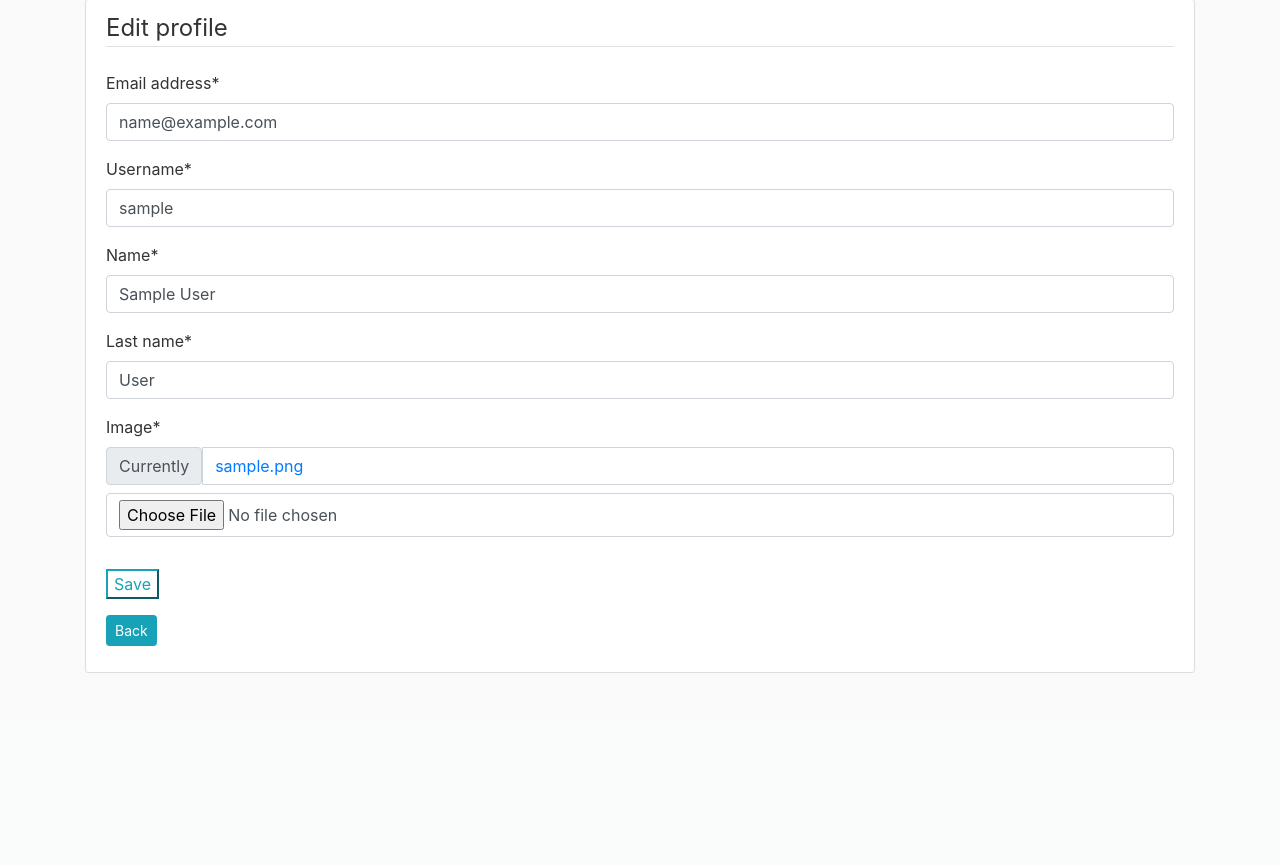
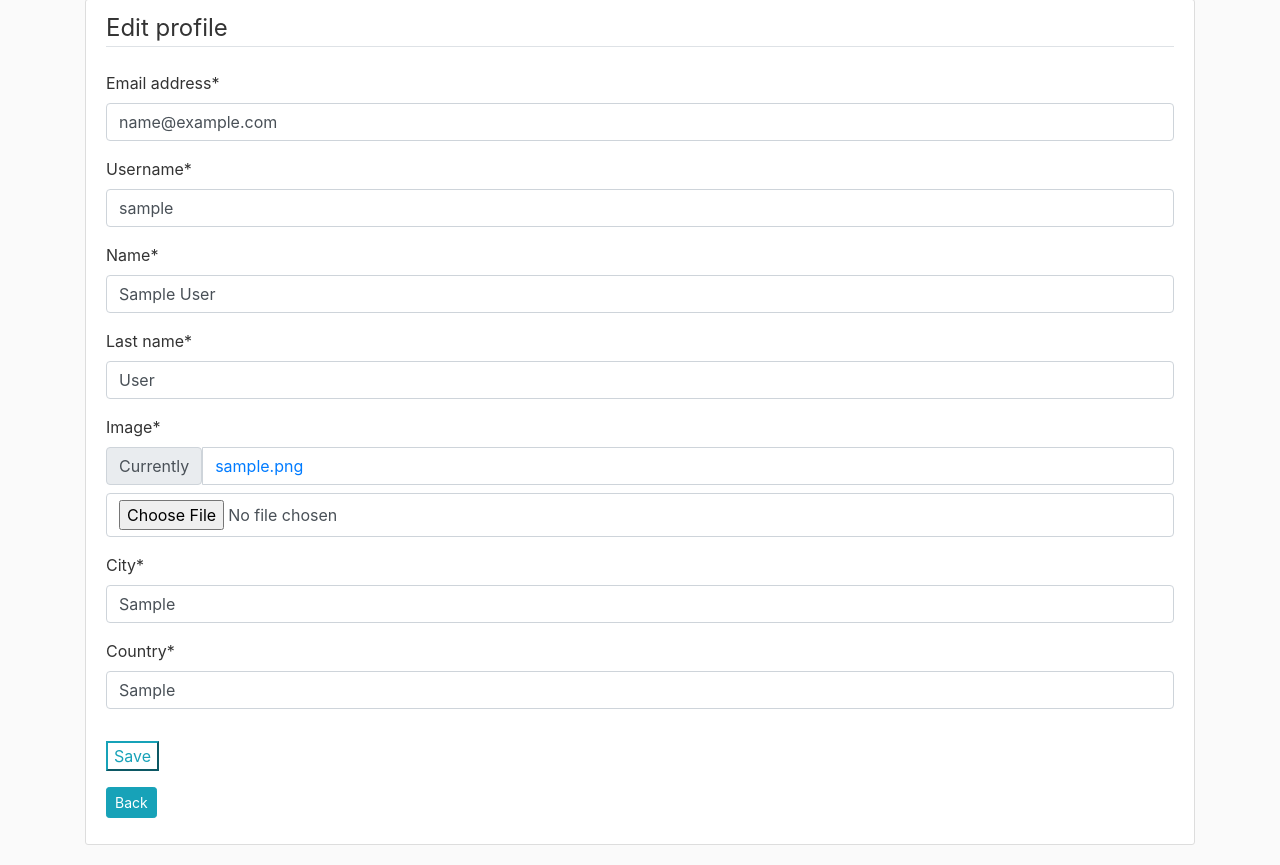
Before and after one commit to SkuratovichA/conference-hub, a Django app: page /profile/edit_profile in a window 1280 px wide. Shown: the part 81-946 px from the top of the page. Before the commit the page ends 754 px from the top, so only its background shows below. Run offline with Django 4.2, Linux system fonts and the light colour scheme; a user stored in the database is signed in; tables that the repository leaves empty hold one stand-in row (values such as "Sample post"); some libraries are stand-ins or nearby versions.

Commit message:
add dummy address fields

```diff
--- /dev/null
+++ b/conference_hub/forms/__init__.py
@@ -0,0 +1 @@
+from .forms import AddressForm
--- a/requirements.txt
+++ b/requirements.txt
@@ -6,6 +6,7 @@ Django==4.1.2
 django-address==0.2.8
 django-address-model==1.0.4
 django-crispy-forms @ git+https://github.com/django-crispy-forms/django-crispy-forms@165e2b6d428ae70787635c35a2074492de6fc1c7
+django-environ==0.9.0
 django-money==3.0.0
 django-nose==1.4.7
 mysqlclient==2.1.1
--- a/users/forms/__init__.py
+++ b/users/forms/__init__.py
@@ -1,4 +1,4 @@
 from .conferenceuser import ConferenceUserSignupForm, ConferenceUserUpdateForm, ConferenceUserSigninForm
 from .organization import OrganizationSignupForm, OrganizationUpdateForm
 from .researcher import ResearcherSignupForm, ResearcherUpdateForm
-from .profile import *
+from .profile import ProfileUpdateForm
--- a/users/forms/conferenceuser.py
+++ b/users/forms/conferenceuser.py
@@ -1,9 +1,9 @@
+from users.auth_backend import ConferenceAuthenticationForm
 from django.contrib.auth.forms import UserCreationForm
 from django.utils.translation import gettext_lazy as _
+from django.contrib.auth import views as views
 from users.models import ConferenceUserModel
 from django import forms
-from users.auth_backend import ConferenceAuthenticationForm
-from django.contrib.auth import views as views
 
 
 class ConferenceUserUpdateForm(forms.ModelForm):
--- a/users/forms/profile.py
+++ b/users/forms/profile.py
@@ -5,7 +5,23 @@ from django import forms
 # TODO 8: add different forms for different types of users (move them to appropriate files)
 
 class ProfileUpdateForm(forms.ModelForm):
+    city = forms.CharField(
+        widget=forms.TextInput(attrs={
+            'autocomplete': 'city',
+            'type': 'city',
+        }),
+        max_length=128,
+        min_length=1
+    )
+    country = forms.CharField(
+        widget=forms.TextInput(attrs={
+            'autocomplete': 'country',
+            'type': 'country',
+        }),
+        max_length=128,
+        min_length=1
+    )
 
     class Meta:
         model = ProfileModel
-        fields = ('image', )
+        fields = ('image', 'city', 'country')
--- a/users/models/__init__.py
+++ b/users/models/__init__.py
@@ -3,4 +3,3 @@ from .organization import OrganizationModel
 from .managers import ConferenceUserManager
 from .researcher import ResearcherModel
 from .profile import ProfileModel
-from .models import *
--- a/users/models/conferenceuser.py
+++ b/users/models/conferenceuser.py
@@ -1,6 +1,6 @@
 from django.contrib.auth.models import AbstractBaseUser, PermissionsMixin
 from django.utils.translation import gettext_lazy as _
-from .managers import ConferenceUserManager
+from users.models.managers import ConferenceUserManager
 from django.core.mail import send_mail
 from django.utils import timezone
 from django.db import models
@@ -21,8 +21,6 @@ class ConferenceUserModel(AbstractBaseUser, PermissionsMixin):
     is_organization = models.BooleanField(default=False)
     is_verified = models.BooleanField(default=False)
     date_joined = models.DateTimeField("date joined", default=timezone.now)
-    # address  # TODO 3: add address
-    # address = models.ForeignKey(to=AddressModel, on_delete=models.SET_NULL, related_name='Address')
 
     EMAIL_FIELD = 'email'
     USERNAME_FIELD = 'username'  # use username as a username field, but actually there are two username fields
--- a/users/models/profile.py
+++ b/users/models/profile.py
@@ -1,7 +1,24 @@
+from django.utils.translation import gettext_lazy as _
 from users.models import ConferenceUserModel
 from django.db import models
+import logging
+
+logger = logging.getLogger(__name__)
 
 
 class ProfileModel(models.Model):
     user = models.OneToOneField(ConferenceUserModel, related_name='profile', on_delete=models.CASCADE)
     image = models.ImageField(default='static/default.png', upload_to='profiles/profile_pics')
+
+    country = models.CharField(max_length=128, null=True, blank=False)
+    city = models.CharField(max_length=64, null=True, blank=False)
+
+    def __str__(self):
+        return f'Profile: [{self.user}]'
+
+    def has_address(self):
+        logger.debug(f'has address: {self.country} and {self.city}')
+        return self.country and self.city
+
+    def get_address(self):
+        return f'{self.city}, {self.country}'
--- a/users/views/profile.py
+++ b/users/views/profile.py
@@ -1,4 +1,3 @@
-from users.forms import ConferenceUserUpdateForm, ResearcherUpdateForm, OrganizationUpdateForm
 from django.contrib.messages.views import SuccessMessageMixin
 from conference_hub.utils.message_wrapper import MessageMixin
 from django.contrib.auth.mixins import LoginRequiredMixin
@@ -8,8 +7,12 @@ from users.forms import ProfileUpdateForm
 from django.urls import reverse_lazy
 from django.contrib import messages
 from django.shortcuts import render
+from users.forms import (
+    ConferenceUserUpdateForm,
+    ResearcherUpdateForm,
+    OrganizationUpdateForm,
+)
 import logging
-
 
 logger = logging.getLogger(__name__)
 
@@ -35,15 +38,17 @@ class ProfileUpdateView(TemplateView, LoginRequiredMixin):
 
         args = [request.POST] if request_type == 'POST' else []
         profile_args = request.FILES if request_type == 'POST' else []
+        logger.debug(request.user)
+        logger.debug(request.user.profile)
 
         context = {
-            'u_form': ConferenceUserUpdateForm(instance=request.user, *args),  # edit forms & add current information
+            'u_form': ConferenceUserUpdateForm(instance=request.user, *args),
             'p_form': ProfileUpdateForm(instance=request.user.profile, *args, *profile_args),
             'ro_form': (
                 ResearcherUpdateForm(instance=request.user.researcher, *args)
-                if request.user.is_researcher
-                else OrganizationUpdateForm(instance=request.user.organization, *args)
-            ),
+                if request.user.is_researcher else
+                OrganizationUpdateForm(instance=request.user.organization, *args)
+            )
         }
         return context
 
@@ -56,7 +61,7 @@ class ProfileUpdateView(TemplateView, LoginRequiredMixin):
         are_valid = [f.is_valid() for f in context.values()]
         logger.debug(list(zip(context.keys(), are_valid)))
         if all(are_valid):
-            map(lambda x: x.save(), context.items())
+            map(lambda f: f.save(), context.values())
             messages.success(self.request, MessageMixin.messages.USERS.success.update_profile)
         else:
             messages.error(self.request, MessageMixin.messages.USERS.fail.update_profile)
```
Also changed, not shown: conference_hub/settings.py (+12 -2 lines), templates/users/profile.html (+7 -3 lines), users/models/models.py (deleted, +0 -18 lines), conference_hub/forms/forms.py (added).
